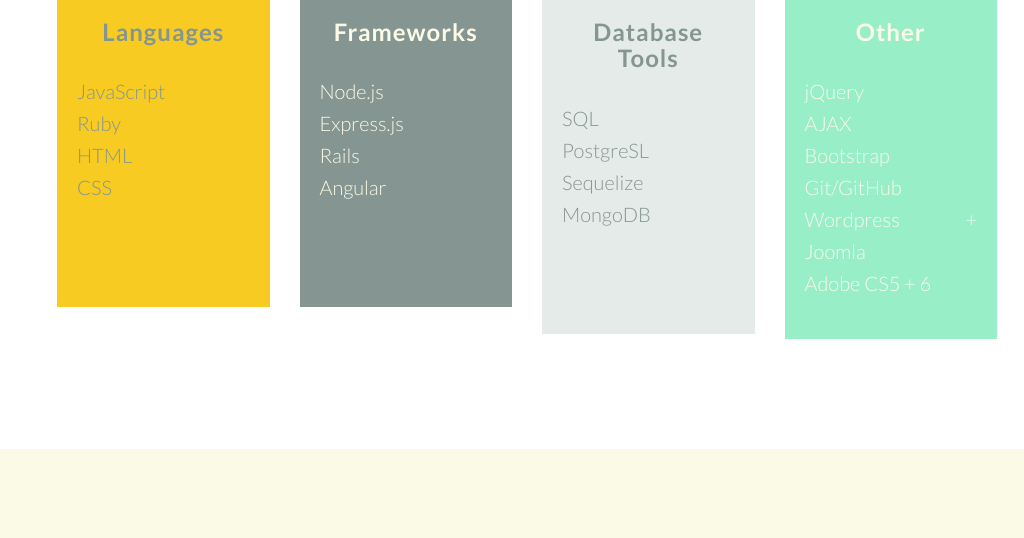
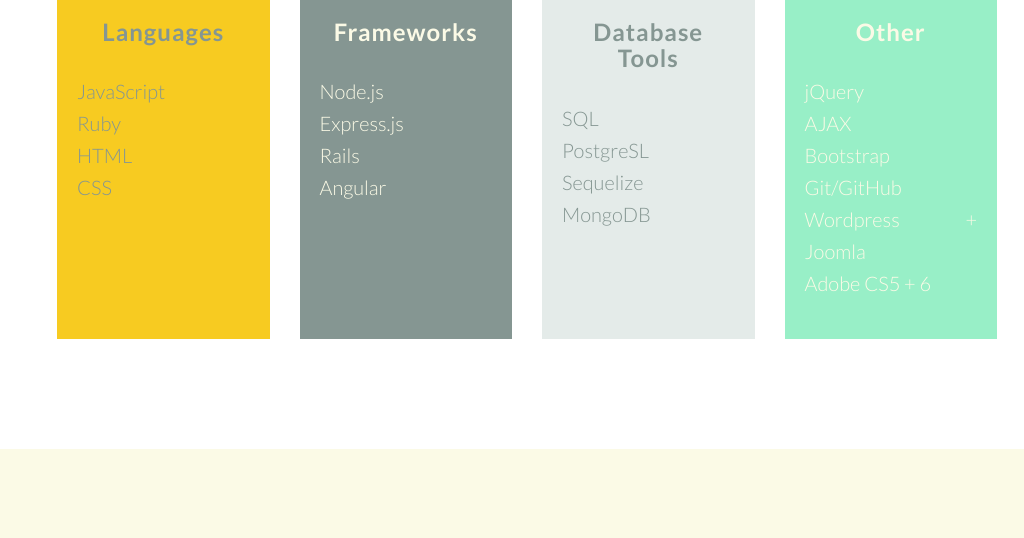
Before and after one commit to apennell/static_portfolio, a PHP site: page / in a window 1024 px wide. Shown: the part 3485-4023 px from the top of the page. Run offline with PHP 8.4, Linux system fonts and the light colour scheme; some libraries are stand-ins or nearby versions; some web fonts are replaced.

Commit message:
fixed portfolio hover text to fit small size and fixed skills boxes widths

```diff
--- a/css/style.css
+++ b/css/style.css
@@ -1002,6 +1002,25 @@
     /*color: green;*/
 }
 
+@media (min-width: 992px) and (max-width: 1199px) {
+  .portfolio-item:hover .portfolio-desc {
+    padding-top: 0;
+  }
+
+  div #db {
+    min-height: 340px;
+  }
+
+  div #languages {
+    min-height: 340px;
+  }
+
+  div #frameworks {
+    min-height: 340px;
+  }
+
+}
+
 .page-section.intro {
     min-height: 600px;
 }
```
